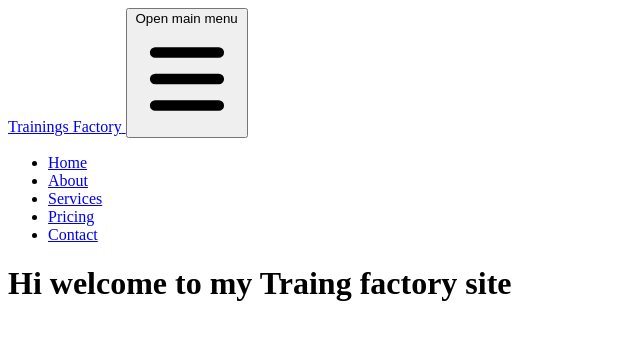
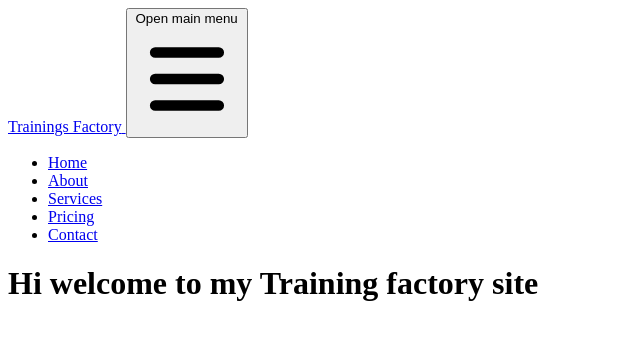
Before and after one commit to Yusuf0Celik/trainingsfactory_yusuf, a Symfony app: template templates/app/about.html.twig in a window 1280 px wide. Shown: the top 340 px of the page, without its empty margins (0-640 px from the left). Run offline with Twig, Linux system fonts and the light colour scheme; the template is opened without the code that fills it, so the values that code supplies are empty; some libraries are stand-ins or nearby versions.

Commit message:
geupdate  h1

```diff
--- a/templates/app/about.html.twig
+++ b/templates/app/about.html.twig
@@ -2,6 +2,6 @@
 {% block title %}{{ parent() }} | About{% endblock %}
 
 {% block content %}
-<h1> Hi welcome to my Traing factory site</h1>
+<h1> Hi welcome to my Training factory site</h1>
 <p></p>
 {% endblock %}
```
